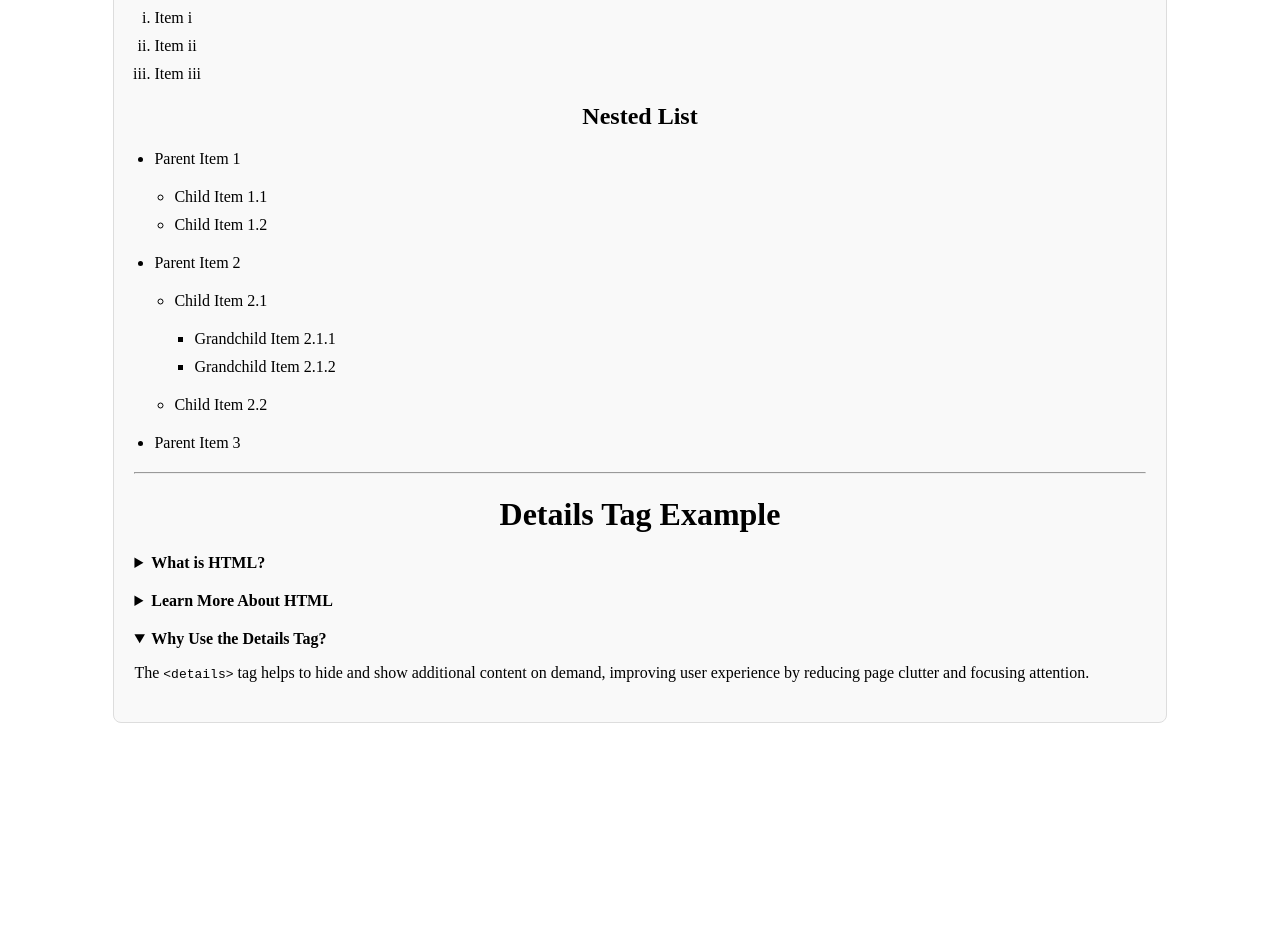
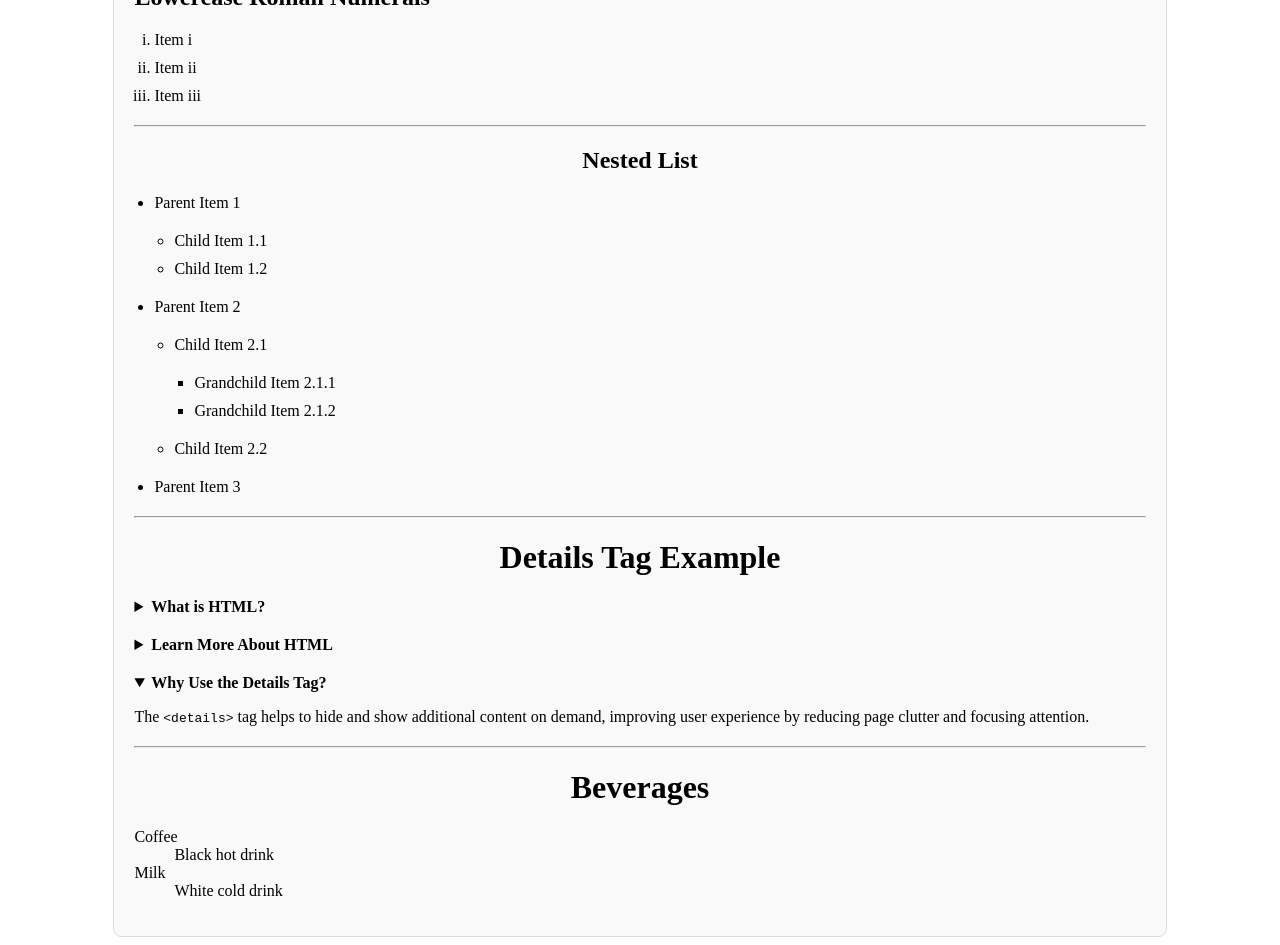
Before and after one commit to Manish-taak/horizoncoder, a plain HTML site: page html/day7.html in a window 1280 px wide. Shown: the part 1020-1965 px from the top of the page. Before the commit the page ends 1751 px from the top, so only its background shows below. Drawn offline with Linux system fonts and the light colour scheme.

Commit message:
javascript file

```diff
--- a/html/day7.html
+++ b/html/day7.html
@@ -66,6 +66,10 @@
             <li>Item 4</li>
         </ul>
 
+
+        <hr>
+
+
         <h1>Ordered List Types Example</h1>
 
         <!-- Default Numbering (1, 2, 3) -->
@@ -107,6 +111,10 @@
             <li>Item ii</li>
             <li>Item iii</li>
         </ol>
+
+        <hr>
+
+
 
         <!-- Nested List -->
         <h2 style="text-align: center;">Nested List</h2>
@@ -171,6 +179,35 @@
                     user
                     experience by reducing page clutter and focusing attention.</p>
             </details>
+
+
+
+            <hr>
+
+            <!-- Main content area -->
+            <h1>Beverages</h1>
+
+            <!-- Description list starts here -->
+            <dl>
+                <!-- Term (the item to be described) -->
+                <dt>Coffee</dt>
+                <!-- Description (the explanation or definition of the term) -->
+                <dd>Black hot drink</dd>
+
+                <!-- Another term -->
+                <dt>Milk</dt>
+                <!-- Another description -->
+                <dd>White cold drink</dd>
+            </dl>
+            <!-- End of description list -->
+
+
+            <!-- full form  -->
+            <!-- dl =  Description List  -->
+            <!-- dt = Description Term  -->
+            <!-- dd = Description Definition-->
+
+
         </div>
     </div>
 
```
Also changed, not shown: html/day1.html (+0 -2 lines), javascript/day1.html (+3 -0 lines).
